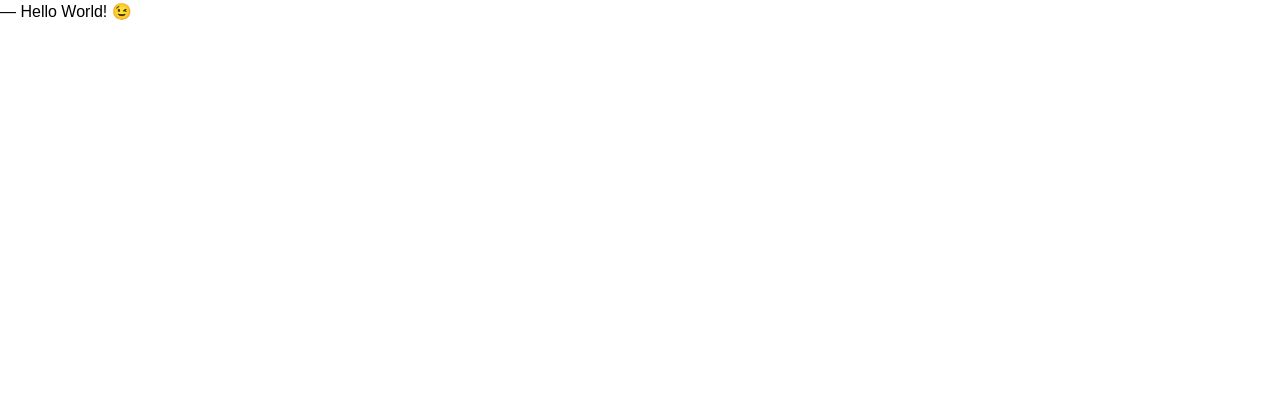
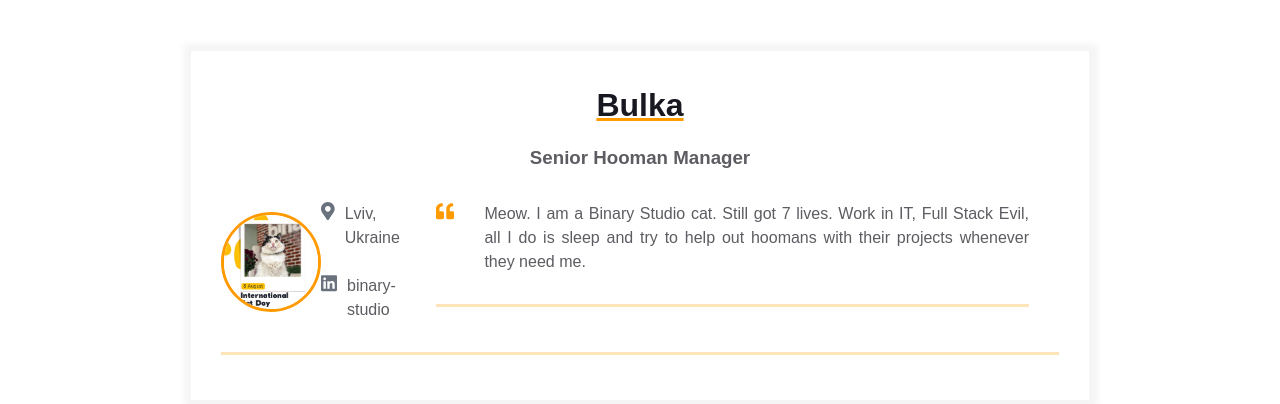
Before and after one commit to sofiialives/homepage, a plain HTML site: page index.html in a window 1280 px wide. Drawn offline with Linux system fonts and the light colour scheme.

Commit message:
bulka resume

```diff
--- a/index.html
+++ b/index.html
@@ -1,12 +1,87 @@
 <!DOCTYPE html>
 <html>
-  <head>
+
+<head>
     <meta charset="UTF-8" />
     <meta name="viewport" content="width=device-width, initial-scale=1" />
     <title>Résumé</title>
     <link rel="stylesheet" href="styles.css" />
-  </head>
-  <body>
-    ― Hello World! &#x1F609;
-  </body>
+</head>
+
+<body>
+    <main>
+        <div class="resume">
+            <div class="container">
+                <div class="resume__block">
+                    <h1 class="contact-info__header">Bulka</h1>
+                    <h3 class="contact-info__sub-header">Senior Hooman Manager</h3>
+
+                    <div class="contact_info_container fh">
+                        <div class="contact-info__block"></div>
+
+                        <div class="contact-info__block contact-info__block--center">
+                            <img class="contact-info__avatar" src="assets/avatar.png" alt="Avatar" />
+                        </div>
+
+                        <div class="contact-info__block">
+                            <a href="" rel="author" class="contact-info__item">
+                                <div class="contact-info__item-icon-wrapper">
+                                    <svg class="contact-info__item-icon" xmlns="http://www.w3.org/2000/svg"
+                                        viewBox="0 0 384 512">
+                                        <path d="M172.268 501.67C26.97 291.031 0 269.413 0 192 0 85.961 85.961 0 192
+                              0s192 85.961 192 192c0 77.413-26.97 99.031-172.268 309.67-9.535
+                              13.774-29.93 13.773-39.464 0zM192 272c44.183 0 80-35.817
+                              80-80s-35.817-80-80-80-80 35.817-80 80 35.817 80 80 80z"></path>
+                                    </svg>
+                                </div>
+                                <span>Lviv, Ukraine</span>
+                            </a>
+                            <a href="https://ua.linkedin.com/company/binary-studio_241166" rel="author"
+                                class="contact-info__item">
+                                <div class="contact-info__item-icon-wrapper">
+                                    <svg class="contact-info__item-icon" xmlns="http://www.w3.org/2000/svg"
+                                        viewBox="0 0 448 512">
+                                        <path d="M416 32H31.9C14.3 32 0 46.5 0 64.3v383.4C0 465.5 14.3 480 31.9
+        480H416c17.6 0 32-14.5 32-32.3V64.3c0-17.8-14.4-32.3-32-32.3zM135.4
+        416H69V202.2h66.5V416zm-33.2-243c-21.3 0-38.5-17.3-38.5-38.5S80.9 96
+        102.2 96c21.2 0 38.5 17.3 38.5 38.5 0 21.3-17.2 38.5-38.5 38.5zm282.1
+        243h-66.4V312c0-24.8-.5-56.7-34.5-56.7-34.6 0-39.9 27-39.9
+        54.9V416h-66.4V202.2h63.7v29.2h.9c8.9-16.8 30.6-34.5 62.9-34.5 67.2
+        0 79.7 44.3 79.7 101.9V416z"></path>
+                                    </svg>
+                                </div>
+                                <span>binary-studio</span>
+                            </a>
+                        </div>
+
+                        <div class="container">
+                            <div class="resume__block">
+                                <div class="intro">
+                                    <div class="intro__icon-wrapper">
+                                        <svg class="intro__icon" xmlns="http://www.w3.org/2000/svg"
+                                            viewBox="0 0 512 512">
+                                            <path d="M464 256h-80v-64c0-35.3 28.7-64 64-64h8c13.3 0 24-10.7
+                                      24-24V56c0-13.3-10.7-24-24-24h-8c-88.4 0-160 71.6-160 160v240c0
+                                      26.5 21.5 48 48 48h128c26.5 0 48-21.5
+                                      48-48V304c0-26.5-21.5-48-48-48zm-288 0H96v-64c0-35.3 28.7-64
+                                      64-64h8c13.3 0 24-10.7 24-24V56c0-13.3-10.7-24-24-24h-8C71.6
+                                      32 0 103.6 0 192v240c0 26.5 21.5 48 48 48h128c26.5 0 48-21.5
+                                      48-48V304c0-26.5-21.5-48-48-48z"></path>
+                                        </svg>
+                                    </div>
+                                    <p class="intro_text">
+                                        Meow. I am a Binary Studio cat. Still got 7 lives. Work in IT,
+                                        Full Stack Evil, all I do is sleep and try to help out hoomans
+                                        with their projects whenever they need me.
+                                    </p>
+                                </div>
+                            </div>
+                        </div>
+                    </div>
+                </div>
+            </div>
+        </div>
+    </main>
+</body>
+
 </html>
```
Also changed, not shown: assets/avatar.png (added).
